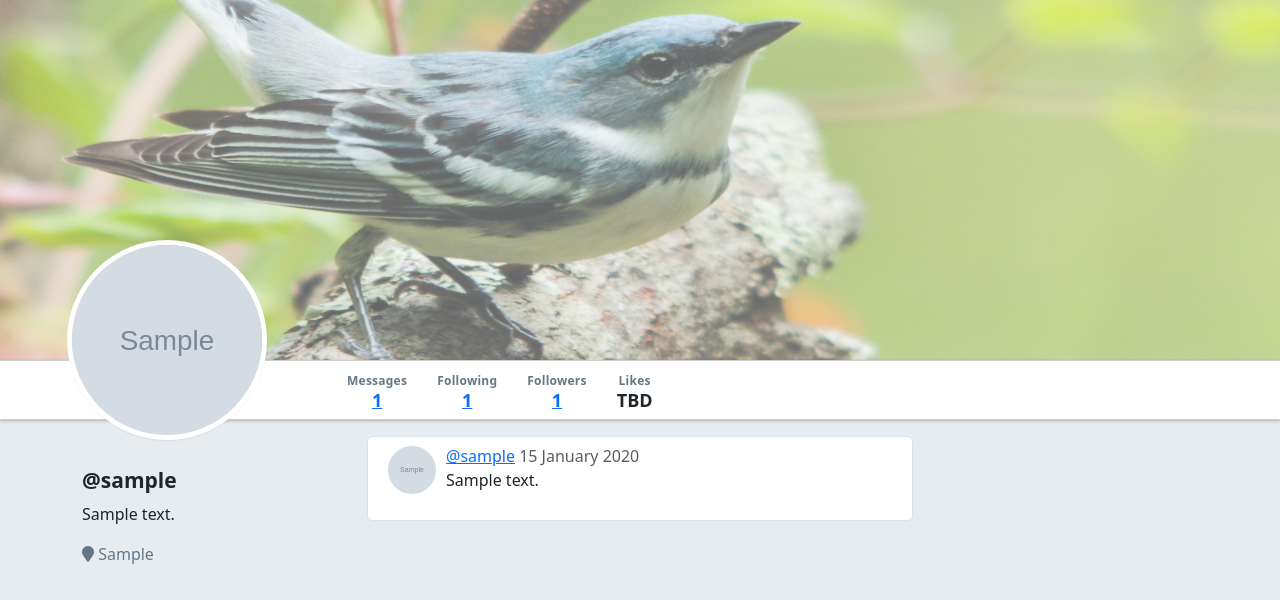
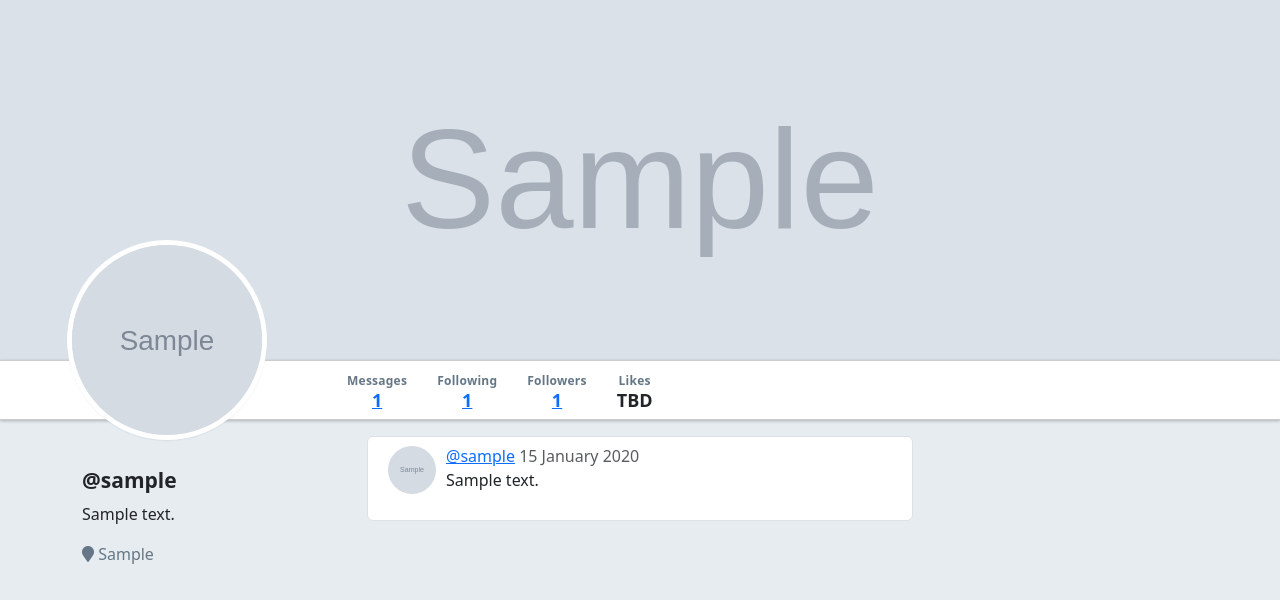
Before and after one commit to jooahseo/warbler, a Flask app: page /users/1 in a window 1280 px wide. Shown: the part 46-646 px from the top of the page. Run offline with Flask 2, Linux system fonts and the light colour scheme; tables that the repository leaves empty hold one stand-in row (values such as "Sample post"); grey boxes marked "Sample" are stand-in pictures; some libraries are stand-ins or nearby versions.

Commit message:
fixed header image on each user's profile

```diff
--- a/templates/users/detail.html
+++ b/templates/users/detail.html
@@ -3,7 +3,9 @@
 {% block content %}
 
 <div id="warbler-hero" class="full-width">
-  <img class = "img-responsive" width = "100%" height= "100%" src="/static/images/warbler-hero.jpg" alt="">
+  {% if user.header_image_url %}
+  <img class = "img-responsive" width = "100%" height= "100%" src="{{user.header_image_url}}" alt="">
+  {% endif %}
 </div>
 <img src="{{ user.image_url }}" alt="Image for {{ user.username }}" id="profile-avatar">
 <div class="row full-width">
```
Also changed, not shown: app.py (line endings or trailing spaces).
